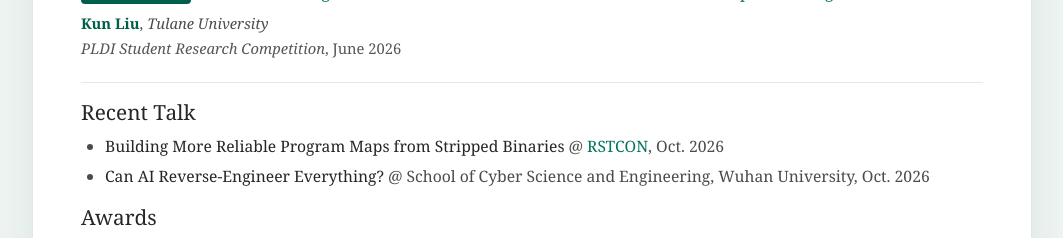
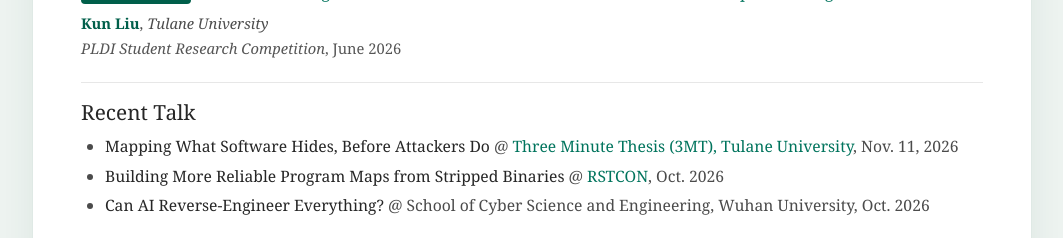
Before and after one commit to Ryan-hub-bit/ryan-hub-bit.github.io, a Next.js app: page / in a window 1280 px wide. Shown: the part 1420-1658 px from the top of the page, without its empty margins (108-1171 px from the left). Built offline with nearby package versions, Linux system fonts and the light colour scheme.

Commit message:
Add Tulane 3MT talk with direct program listing link

```diff
--- a/app/home-content.tsx
+++ b/app/home-content.tsx
@@ -443,6 +443,21 @@ export default function HomeContent({ language = "en" }: { language?: "en" | "zh
           <h2 id="invited-talks-heading">{t("Recent Talk", "近期报告")}</h2>
           <ul className="compact-entry-list">
             <li>
+              <a
+                className="entry-title"
+                href="https://ogps.tulane.edu/sites/default/files/2026-2027/3MT%2011-11-26%20Full%20Program.pdf#page=4"
+                target="_blank"
+                rel="noreferrer"
+              >
+                {t("Mapping What Software Hides, Before Attackers Do", "抢在攻击者之前，绘出软件隐藏的路径")}
+              </a>
+              {" @ "}
+              <a href="https://ogps.tulane.edu/three-minute-thesis" target="_blank" rel="noreferrer">
+                {t("Three Minute Thesis (3MT), Tulane University", "杜兰大学三分钟论文演讲（3MT）")}
+              </a>
+              {t(", Nov. 11, 2026", "，2026 年 11 月 11 日")}
+            </li>
+            <li>
               <span className="entry-title">
                 {t("Building More Reliable Program Maps from Stripped Binaries", "从去符号二进制程序中构建更可靠的程序图")}
               </span>
```
Also changed, not shown: 1 other file (tests, documents, lock files or other folders).
